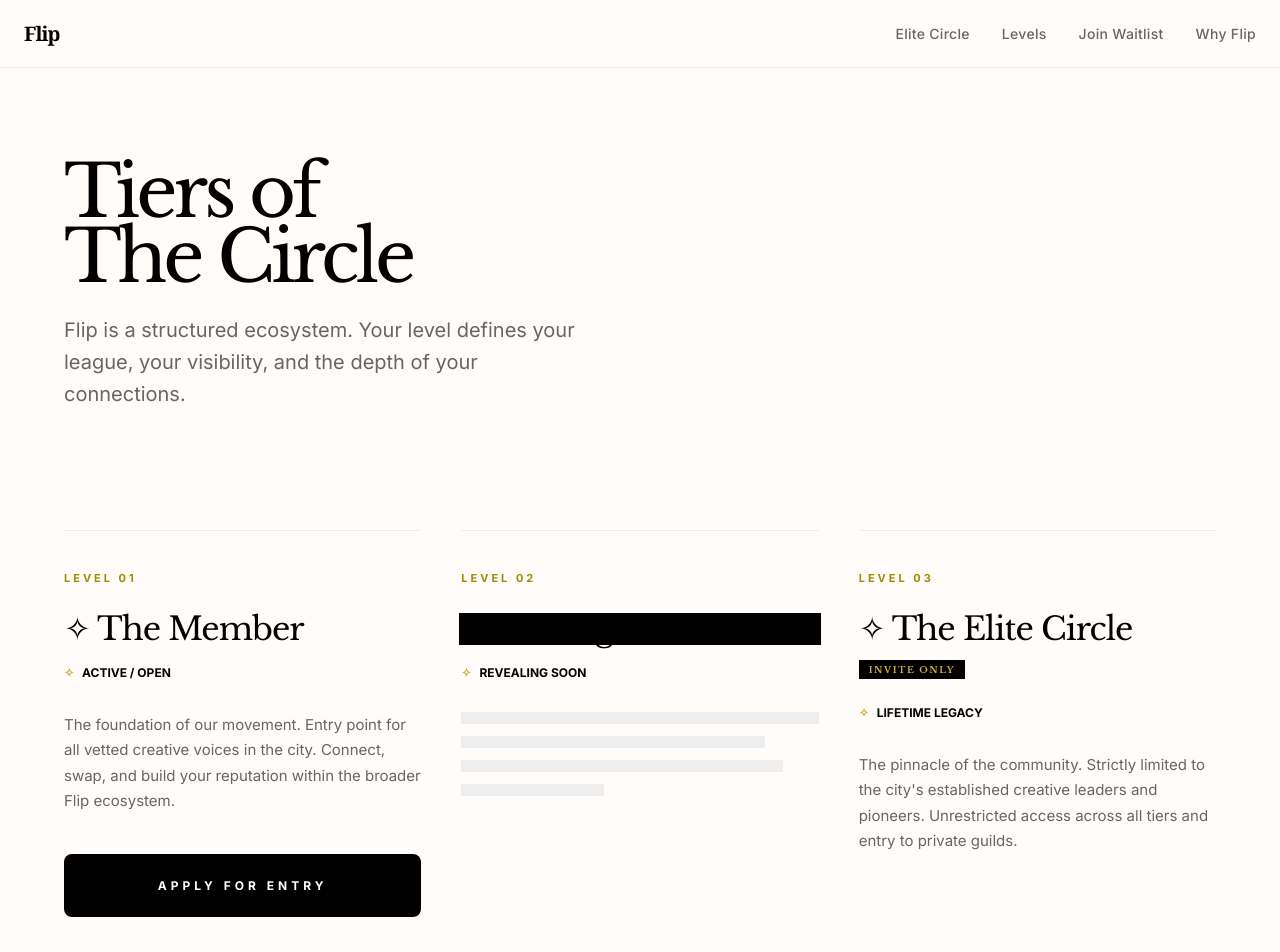
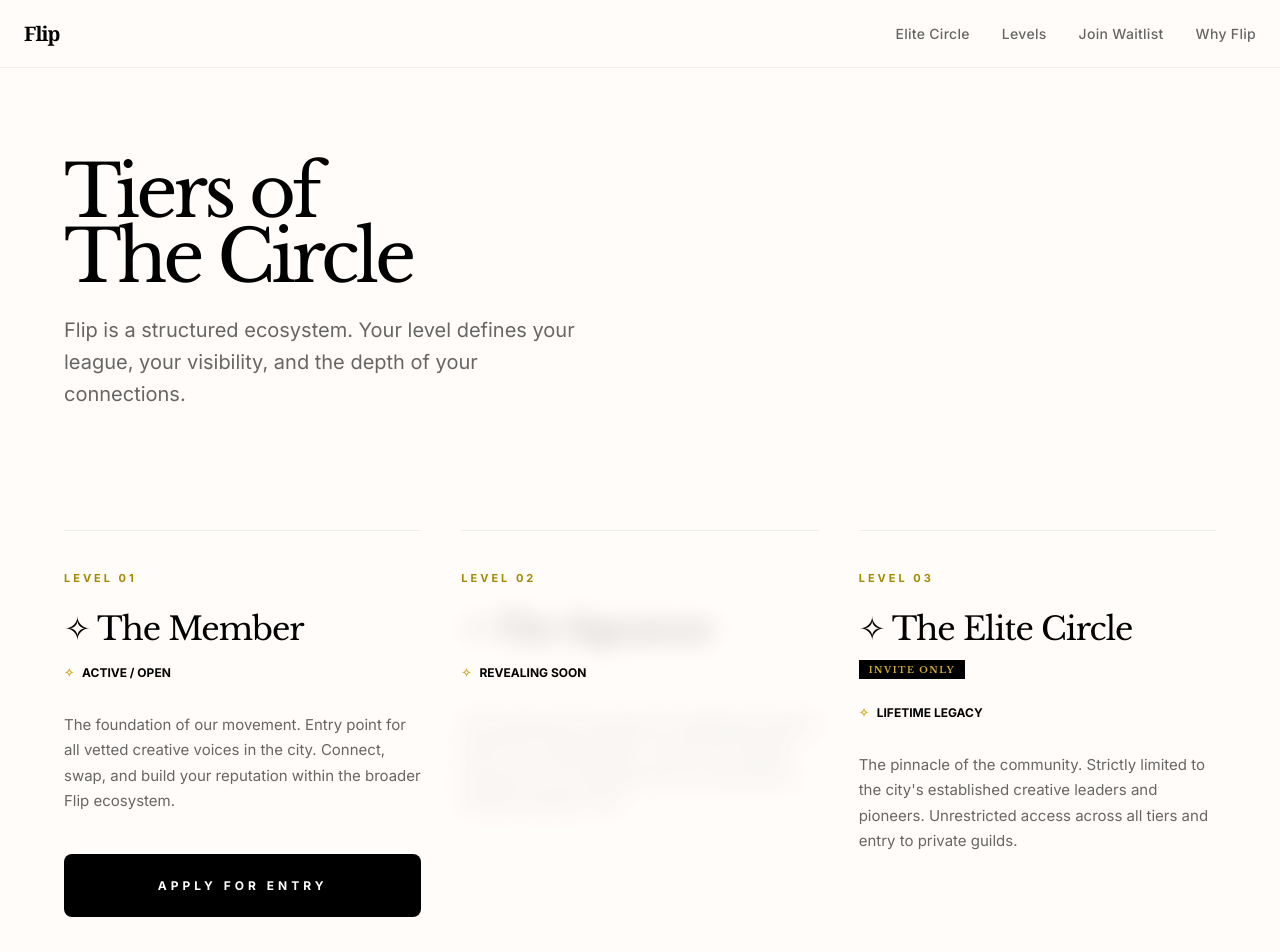
Before and after one commit to adamsyy/flip-frontend, a React (Vite) app: page /levels in a window 1280 px wide. Shown: the top 952 px of the page. Built offline with nearby package versions, Linux system fonts and the light colour scheme; no server answers.

Commit message:
feat: implement luxury blur effect for level 2 on levels page

```diff
--- a/src/pages/LevelsPage/LevelsPage.module.css
+++ b/src/pages/LevelsPage/LevelsPage.module.css
@@ -112,34 +112,18 @@
   display: inline-block;
 }
 
-.redactionBar {
-  position: absolute;
-  top: 50%;
-  left: -2px;
-  right: -2px;
-  height: 80%;
-  background: #000;
-  transform: translateY(-50%);
-  z-index: 1;
+.unrevealedCard .tierName,
+.unrevealedCard .tierDescription {
+  filter: blur(12px);
+  opacity: 0.3;
+  user-select: none;
+  pointer-events: none;
 }
 
-.unrevealedCard .tierDescription {
-  display: flex;
-  flex-direction: column;
-  gap: 12px;
-  background: transparent;
-  height: auto;
+.unrevealedCard .tierStatus {
+  filter: none;
+  opacity: 1;
 }
-
-.redactedLine {
-  height: 12px;
-  background: #eee;
-  width: 100%;
-}
-
-.redactedLine:nth-child(2) { width: 85%; }
-.redactedLine:nth-child(3) { width: 90%; }
-.redactedLine:nth-child(4) { width: 40%; }
 
 .eliteBadge {
   background: #000;
--- a/src/pages/LevelsPage/LevelsPage.tsx
+++ b/src/pages/LevelsPage/LevelsPage.tsx
@@ -31,17 +31,12 @@ export const LevelsPage: React.FC = () => {
         {/* Level 2: The Signature */}
         <div className={`${styles.tierCard} ${styles.unrevealedCard}`}>
           <span className={styles.tierLevel}>Level 02</span>
-          <h2 className={styles.tierName}>
-            ✧ The Signature
-            <span className={styles.redactionBar}></span>
-          </h2>
+          <h2 className={styles.tierName}>✧ The Signature</h2>
           <div className={styles.tierStatus}>REVEALING SOON</div>
-          <div className={styles.tierDescription}>
-            <div className={styles.redactedLine}></div>
-            <div className={styles.redactedLine}></div>
-            <div className={styles.redactedLine}></div>
-            <div className={styles.redactedLine}></div>
-          </div>
+          <p className={styles.tierDescription}>
+            The professional standard for established masters within the creative guilds.
+            Access and visibility protocols for the Signature tier are restricted to verified members only.
+          </p>
         </div>
 
         {/* Level 3: The Elite Circle */}
```
